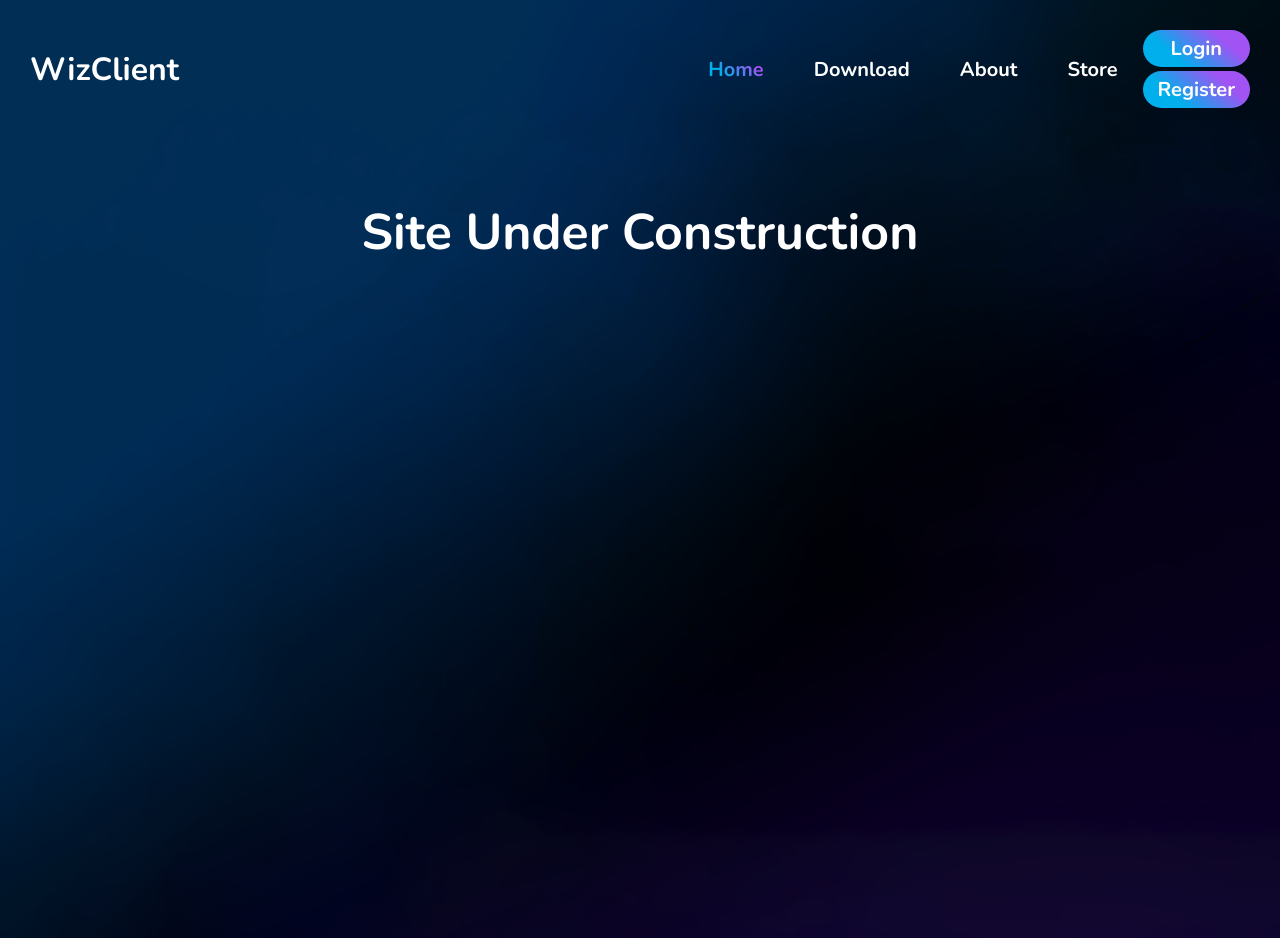
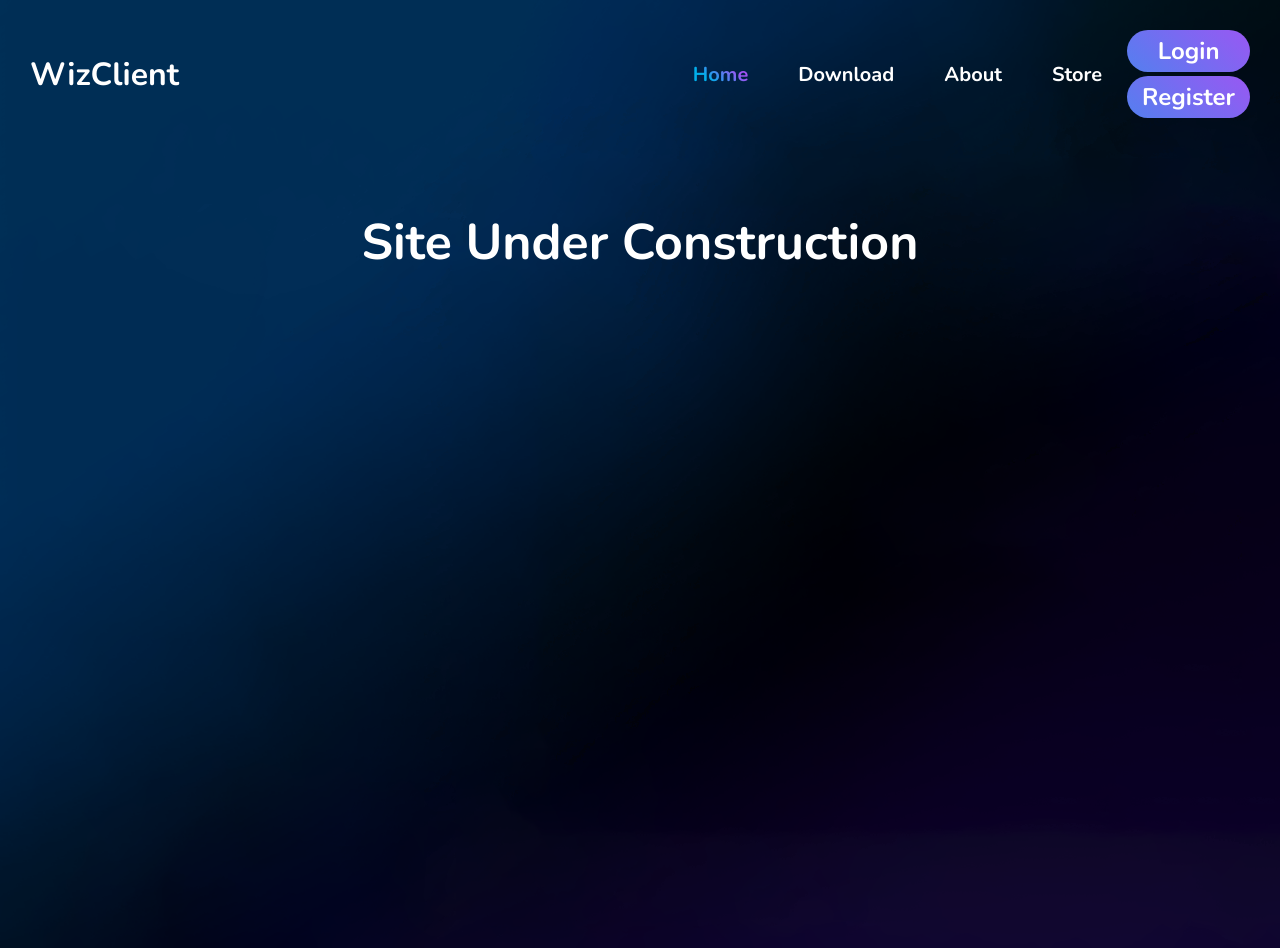
Before and after one commit to WizClient/WizClient-Website, a website with bundled scripts: page index.html in a window 1280 px wide. Built offline with nearby package versions, Linux system fonts and the light colour scheme.

Commit message:
add customs buttons

```diff
--- a/sass/navbar.scss
+++ b/sass/navbar.scss
@@ -100,14 +100,40 @@ header {
     text-align: center;
 
     a {
-        padding-left: 15px;
-        padding-right: 15px;
-        padding-top: 5px;
-        padding-bottom: 5px;
+        padding: 5px 15px;
+        font-size: 1.5rem;
+        cursor: pointer;
+        border: 0px;
+        background: transparent;
+        position: relative;
+        transition: all .2s;
+        overflow: hidden;
+        color: #fff;
+        border-radius: 30px;
+        box-shadow: 0px -0px 0px 0px rgba(143, 64, 248, .5), 0px 0px 0px 0px rgba(39, 200, 255, .5);
 
-        background: linear-gradient(41deg, rgba(0,175,235,1) 29%, rgba(161,83,243,1) 75%);
-        border-radius:  50rem;
-        color:white;
+
+        &::after {
+            content: '';
+            width: 400px;
+            height: 400px;
+            position: absolute;
+            top: -50px;
+            left: -100px;
+            background-image: linear-gradient(41deg, rgba(0,175,235,1) 29%, rgba(161,83,243,1) 75%);
+            z-index: -1;
+            transition: all .5s;
+        }
+
+        &:hover::after {
+            transform: rotate(150deg);
+        }
+
+        &:hover {
+            transform: translate(0,-2px);
+            box-shadow: 10px -10px 25px 0px rgba(143, 64, 248, .25), -10px 10px 25px 0px rgba(39, 200, 255, .25);
+          }
+
 
         &:nth-child(1) {
             margin-bottom: 2px;
@@ -115,10 +141,6 @@ header {
 
         &:nth-child(2) {
             margin-top: 2px;
-        }
-
-        &:hover {
-            transition-duration: .3s;
         }
     }
 }
```
Also changed, not shown: css/navbar.css.
